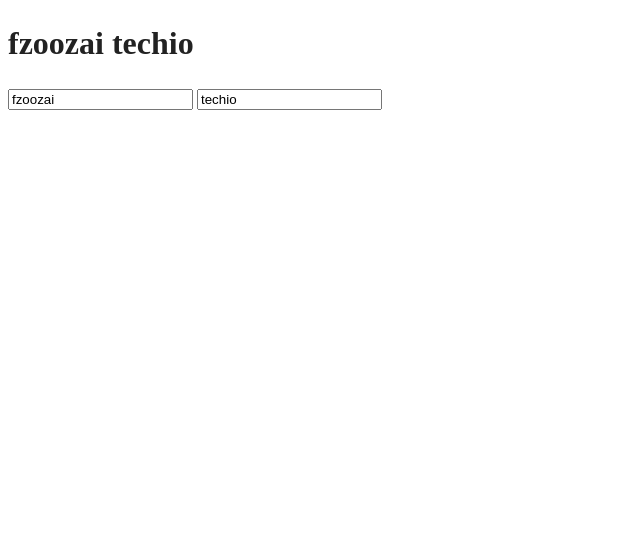
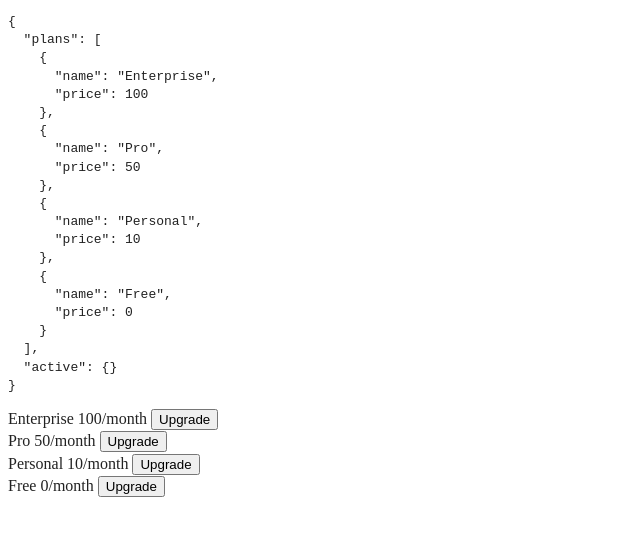
Before and after one commit to fzoozai/vue-js, a website: page src/index.html in a window 1280 px wide. Shown: the whole page, without its empty margins (0-640 px from the left). Drawn offline with nearby package versions, Linux system fonts and the light colour scheme.

Commit message:
Fix issue regarding to props behaviour .sync and .once are deprecated in VUE 2.0, so use older version to get there later on

```diff
--- a/src/index.html
+++ b/src/index.html
@@ -13,41 +13,53 @@
     </head>
     <body>
 
-        <!--[if lt IE 8]>
-            <p  class="browserupgrade">You are using an <strong>outdated</strong> browser.
-                Please <a href="http://browsehappy.com/">upgrade your browser</a> to improve your experience.
-            </p>
-        <![endif]-->
-
         <!-- Add your site or application content here -->
 
         <div id="app">
-
-            <h1>{{fullname}}</h1>
-
-            <input type="text" v-model="first" placeholder="firstname">
-            <input type="text" v-model="last" placeholder="lastname">
-
-
+            <pre>{{$data | json}}</pre>
+            <div v-for="plan in plans">
+                <plan :plan="plan" :active.sync="active"></plan>
+            </div>
         </div>
 
+        <template id="plan-template">
+            <div>
+                <span>{{plan.name}}</span>
 
-        <script src="https://cdnjs.cloudflare.com/ajax/libs/vue/2.1.5/vue.js"></script>
+                <span>{{plan.price}}/month</span>
+
+                <button @click="setActivePlan">
+                    Upgrade
+                </button>
+            </div>
+        </template>
+
+        <script src="//cdnjs.cloudflare.com/ajax/libs/vue/1.0.28/vue.js"></script>
         <script src="js/plugins.js"></script>
         <script src="js/main.js"></script>
         <!--VueJs-->
-        <script src="js/vue.js"></script>
-
+        <!--<script src="js/vue.js"></script>-->
         <script>
             new Vue ({
                 el: '#app',
                 data: {
-                    first: 'fzoozai',
-                    last: 'techio'
+                    plans: [
+                        { name: 'Enterprise', price: 100 },
+                        { name: 'Pro', price: 50 },
+                        { name: 'Personal', price: 10 },
+                        { name: 'Free', price: 0 }
+                    ],
+                    active: {}
                 },
-                computed: {
-                    fullname: function () {
-                        return this.first + ' ' + this.last;
+                components: {
+                    plan: {
+                        template: '#plan-template',
+                        props: ['plan', 'active'],
+                        methods: {
+                            setActivePlan: function () {
+                                this.active = this.plan;
+                            }
+                        }
                     }
                 }
             });
```
